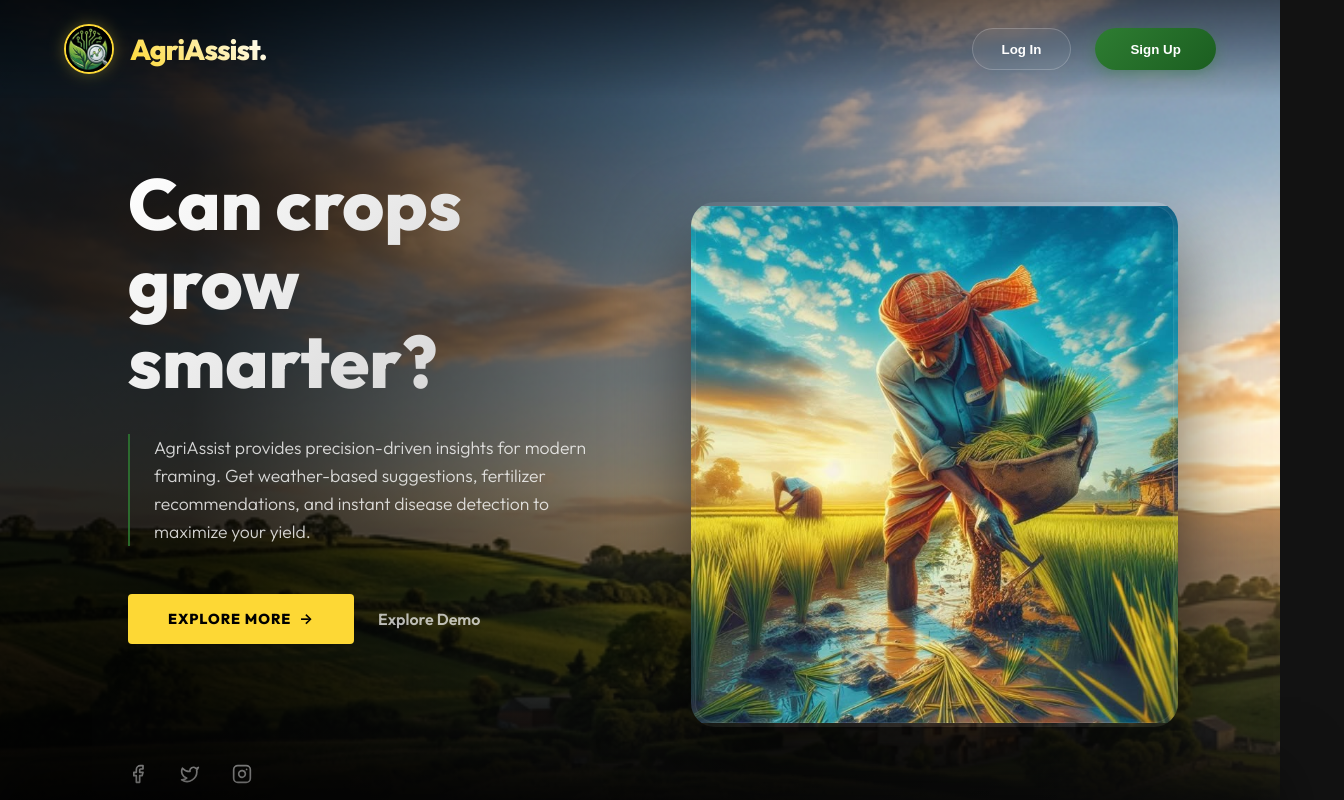
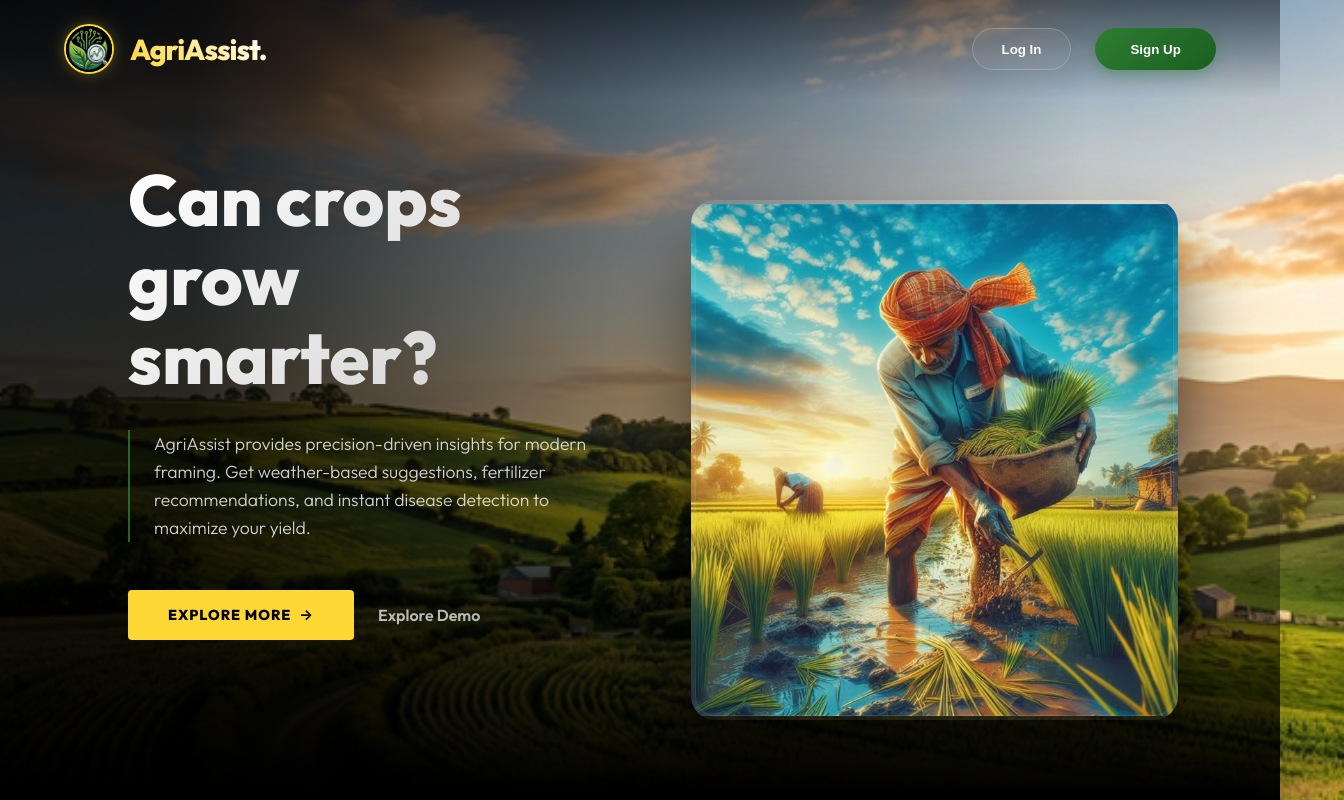
Before and after one commit to Ishita-JD/AgriAssist, a React (Vite) app: page / in a window 1280 px wide. Shown: the top 800 px of the page, 1344 px wide, since content can reach past the window. Built offline with nearby package versions, Linux system fonts and the light colour scheme; no server answers.

Commit message:
save changes

```diff
--- a/src/index.css
+++ b/src/index.css
@@ -8,7 +8,7 @@
   --accent-color: #fb8c00;
   /* Warm orange */
   --text-color: #ffffff;
-  --bg-dark: #121212;
+  --bg-dark: #000;
   --glass-bg: rgba(255, 255, 255, 0.1);
   --glass-border: rgba(255, 255, 255, 0.2);
   --font-family: 'Outfit', 'Inter', sans-serif;
@@ -63,7 +63,7 @@ body {
 }
 
 .navbar.scrolled {
-  background: rgba(18, 18, 18, 0.85);
+  background: rgba(0, 0, 0, 0.85);
   backdrop-filter: blur(15px);
   padding: 1rem 4rem;
   box-shadow: 0 10px 30px rgba(0, 0, 0, 0.3);
@@ -213,18 +213,15 @@ body {
   height: 100vh;
   /* Make it scrollable */
   position: relative;
-  overflow: hidden;
+  z-index: auto;
 }
 
 .hero-section {
-  position: fixed;
-  top: 0;
-  left: 0;
+  position: relative;
   width: 100%;
-  height: 101vh;
+  min-height: 100vh;
   display: flex;
   align-items: center;
-  overflow: hidden;
 }
 
 .hero-bg {
@@ -234,7 +231,7 @@ body {
   width: 100%;
   height: 130%;
   background: url('./assets/hero_bg.png') center/cover no-repeat;
-  z-index: -2;
+  z-index: 40;
   transform: scale(1.1);
 }
 
@@ -245,14 +242,14 @@ body {
   width: 100%;
   height: 100%;
   background: linear-gradient(90deg, rgba(0, 0, 0, 0.8) 15%, transparent 85%),
-    linear-gradient(to bottom, transparent 60%, var(--bg-dark) 100%);
-  z-index: -1;
+    linear-gradient(to bottom, transparent 60%, rgba(0, 0, 0, 1) 100%);
+  z-index: 42;
 }
 
 .hero-content {
   padding-left: 10%;
   max-width: 600px;
-  z-index: 10;
+  z-index: 80;
 }
 
 .hero-title {
@@ -322,7 +319,7 @@ body {
   bottom: 10%;
   width: 38%;
   height: 65%;
-  z-index: 5;
+  z-index: 75;
 }
 
 .hero-image-overlay {
@@ -358,11 +355,20 @@ body {
   transform: translateY(-3px);
 }
 
+/* Transition Gap */
+.black-transition-gap {
+  height: 60vh;
+  background: #000;
+  position: relative;
+  z-index: 50;
+  box-shadow: 0 0 100px rgba(0, 0, 0, 1);
+}
+
 /* Feature Section (Visible on Scroll) */
 .features-container {
   position: relative;
   z-index: 100;
-  background: linear-gradient(to bottom, var(--bg-dark) 0%, rgba(18, 18, 18, 0.7) 20%, rgba(18, 18, 18, 0.7) 80%, var(--bg-dark) 100%),
+  background: linear-gradient(to bottom, #000 0%, rgba(0, 0, 0, 0.8) 20%, rgba(0, 0, 0, 0.8) 80%, #000 100%),
     url('./assets/features_bg.png') center/cover no-repeat fixed;
   padding: 10rem 10%;
   margin-top: 0;
--- a/src/pages/Home.jsx
+++ b/src/pages/Home.jsx
@@ -14,15 +14,15 @@ const Home = () => {
     }, []);
 
     const parallaxStyle = {
-        backgroundPositionY: scrollY * 0.65 + 'px'
+        transform: `translateY(${scrollY * 0.4}px) scale(1.1)`
     };
 
     const textParallaxStyle = {
-        transform: `translateY(${scrollY * -0.35}px)`
+        transform: `translateY(${scrollY * -0.45}px)`
     };
 
     const farmerParallaxStyle = {
-        transform: `translateY(${scrollY * 0.6}px)`
+        transform: `translateY(${scrollY * 0.8}px)`
     };
 
     return (
@@ -63,6 +63,8 @@ const Home = () => {
                 </header>
             </div>
 
+            <div className="black-transition-gap"></div>
+
             <section className="features-container" id="advisory">
                 <div className="feature-grid">
                     <div className="feature-card">
```
